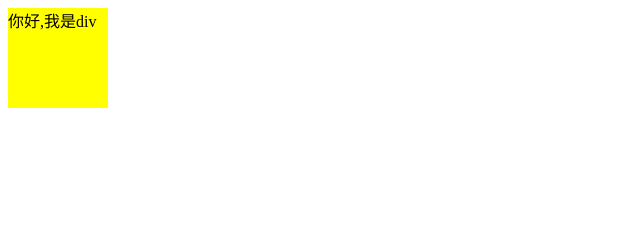
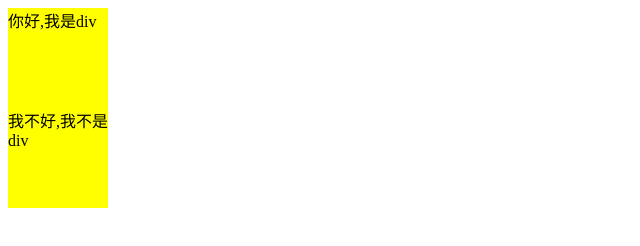
Before and after one commit to yxchxq520/git-demo-002, a plain HTML site: page index.html in a window 1280 px wide. Shown: the whole page, without its empty margins (0-640 px from the left). Drawn offline with Linux system fonts and the light colour scheme.

Commit message:
第二版本

```diff
--- a/index.html
+++ b/index.html
@@ -17,5 +17,9 @@
 		<div id="">
 			你好,我是div
 		</div>
+
+		<div id="">
+			我不好,我不是div
+		</div>
 	</body>
 </html>
```
Also changed, not shown: 1 other file.
